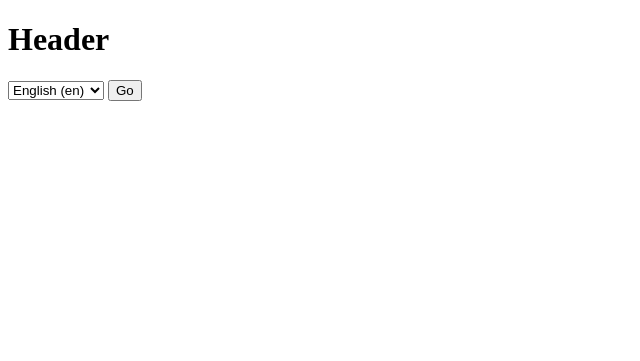
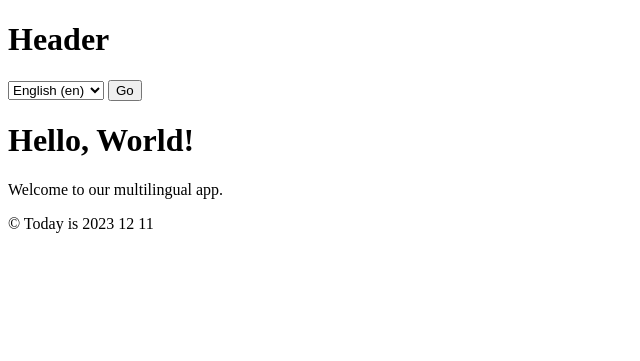
Before and after one commit to DarjaElina/multilang_hello_world, a Django app: page /en/ in a window 1280 px wide. Shown: the top 361 px of the page, without its empty margins (0-640 px from the left). Run offline with Django 5.2, Linux system fonts and the light colour scheme.

Commit message:
Fixes, translations

```diff
--- a/backend/hello/templates/hello/base.html
+++ b/backend/hello/templates/hello/base.html
@@ -1,3 +1,4 @@
+{% load i18n %}
 <!DOCTYPE html>
 <html lang="en">
 <head>
@@ -6,7 +7,6 @@
     <title>{% block title %}Hello world{% endblock %}</title>
 </head>
 <body>
-
     <header>
         <h1>{% block header %}Header{% endblock %}</h1> {% include "hello/includes/lang_selector.html" %}
     </header>
@@ -14,7 +14,7 @@
         {% block content %}Test{% endblock %}
     </main>
     <footer>
-        <p>&copy; Today is {% now "Y" %}</p>
+        <p>&copy; {% translate 'Today is' %} {% now "Y m d" %}</p>
     </footer>
 </body>
 </html>
--- a/backend/hello/templates/hello/includes/lang_selector.html
+++ b/backend/hello/templates/hello/includes/lang_selector.html
@@ -17,4 +17,4 @@
 
 <script>
 
-<script>
+</script>
```
Also changed, not shown: backend/locale/en/LC_MESSAGES/django.po, backend/locale/fi/LC_MESSAGES/django.po, backend/locale/ru/LC_MESSAGES/django.po.
